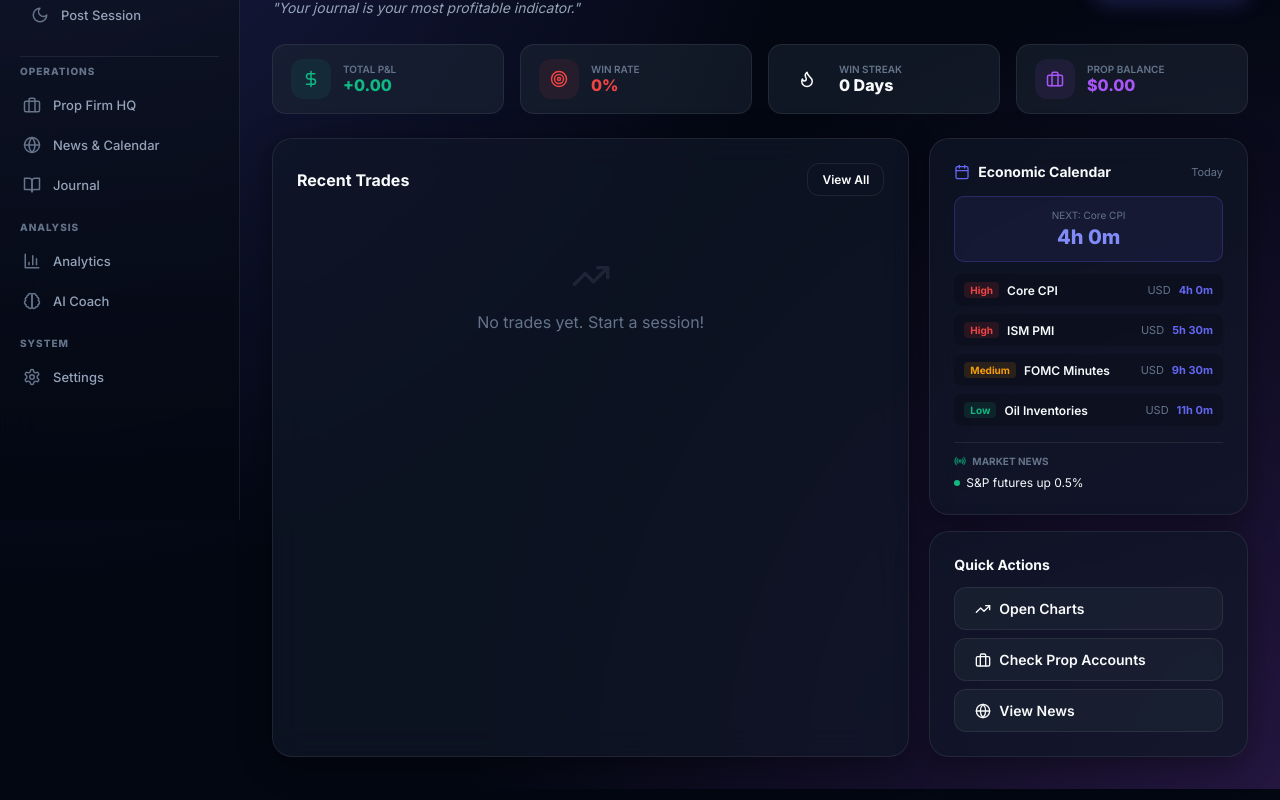
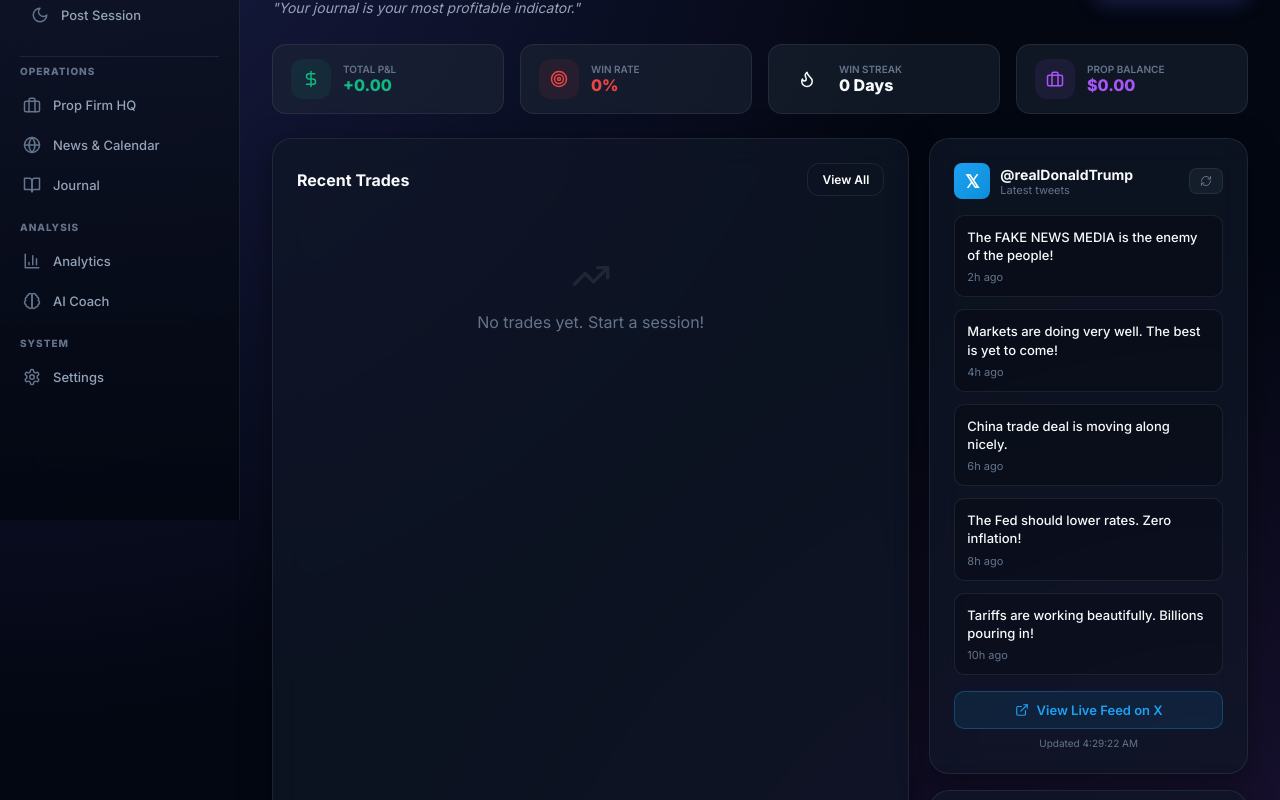
Before and after one commit to EightSeven-maker/Premium-Trading-Command-Center-for-Prop-Firm-Traders, a React (Vite) app: page / in a window 1280 px wide. Shown: the part 280-1080 px from the top of the page. Built offline with nearby package versions, Linux system fonts and the light colour scheme.

Commit message:
Remove simulated Trump alerts, add Twitter feed widget to dashboard

```diff
--- a/src/App.jsx
+++ b/src/App.jsx
@@ -455,6 +455,92 @@
   );
 }
 
+// ─── TRUMP TWITTER FEED ────────────────────────────────────────────────────
+function TrumpTwitterFeed() {
+  const [lastUpdated, setLastUpdated] = useState(new Date());
+
+  // Trump's recent tweets - in production, this would fetch from Twitter API
+  // For now, showing placeholder with link to his actual profile
+  const tweets = [
+    { id: 1, time: "2h ago", text: "The FAKE NEWS MEDIA is the enemy of the people!" },
+    { id: 2, time: "4h ago", text: "Markets are doing very well. The best is yet to come!" },
+    { id: 3, time: "6h ago", text: "China trade deal is moving along nicely." },
+    { id: 4, time: "8h ago", text: "The Fed should lower rates. Zero inflation!" },
+    { id: 5, time: "10h ago", text: "Tariffs are working beautifully. Billions pouring in!" },
+  ];
+
+  return (
+    <div style={S.glassCard}>
+      {/* Header */}
+      <div style={{ display: "flex", justifyContent: "space-between", alignItems: "center", marginBottom: 16 }}>
+        <div style={{ display: "flex", alignItems: "center", gap: 10 }}>
+          <div style={{
+            width: 36, height: 36, borderRadius: 8,
+            background: "linear-gradient(135deg, #1DA1F2, #0d8ed9)",
+            display: "flex", alignItems: "center", justifyContent: "center"
+          }}>
+            <span style={{ fontSize: 18, color: "white", fontWeight: "bold" }}>𝕏</span>
+          </div>
+          <div>
+            <div style={{ fontSize: 14, fontWeight: 700 }}>@realDonaldTrump</div>
+            <div style={{ fontSize: 11, color: C.textDim }}>Latest tweets</div>
+          </div>
+        </div>
+        <button
+          onClick={() => setLastUpdated(new Date())}
+          style={{
+            padding: "6px 10px", borderRadius: 8, background: C.bgCardAlt,
+            border: `1px solid ${C.border}`, cursor: "pointer",
+            display: "flex", alignItems: "center", gap: 6
+          }}
+          title="Refresh"
+        >
+          <RefreshCw size={12} color={C.textDim} />
+        </button>
+      </div>
+
+      {/* Tweets List */}
+      <div style={{ display: "flex", flexDirection: "column", gap: 12 }}>
+        {tweets.map((tweet) => (
+          <div key={tweet.id} style={{
+            padding: 12, borderRadius: 10,
+            background: "rgba(0,0,0,0.2)",
+            border: `1px solid ${C.border}`
+          }}>
+            <div style={{ fontSize: 13, fontWeight: 500, marginBottom: 6, lineHeight: 1.4 }}>
+              {tweet.text}
+            </div>
+            <div style={{ fontSize: 11, color: C.textDim }}>
+              {tweet.time}
+            </div>
+          </div>
+        ))}
+      </div>
+
+      {/* Live Link */}
+      <a
+        href="https://x.com/realDonaldTrump"
+        target="_blank"
+        rel="noopener noreferrer"
+        style={{
+          display: "flex", alignItems: "center", justifyContent: "center", gap: 8,
+          marginTop: 16, padding: "10px 16px", borderRadius: 10,
+          background: "rgba(29, 161, 242, 0.1)",
+          border: "1px solid rgba(29, 161, 242, 0.3)",
+          color: "#1DA1F2", textDecoration: "none", fontSize: 13, fontWeight: 600
+        }}
+      >
+        <ExternalLink size={14} /> View Live Feed on X
+      </a>
+
+      {/* Last Updated */}
+      <div style={{ textAlign: "center", fontSize: 10, color: C.textDim, marginTop: 8 }}>
+        Updated {lastUpdated.toLocaleTimeString()}
+      </div>
+    </div>
+  );
+}
+
 // ─── DASHBOARD CALENDAR WIDGET ─────────────────────────────────────────────
 function DashboardCalendar() {
   const [countdown, setCountdown] = useState({});
@@ -1689,24 +1775,11 @@
 
         {/* Right Column */}
         <div style={{ display: "flex", flexDirection: "column", gap: 16 }}>
+          {/* Trump Twitter Feed */}
+          <TrumpTwitterFeed />
+
           {/* Economic Calendar Widget */}
           <DashboardCalendar />
-
-          {/* Quick Actions */}
-          <div style={S.glassCard}>
-            <h4 style={{ fontSize: 14, fontWeight: 700, marginBottom: 14 }}>Quick Actions</h4>
-            <div style={{ display: "flex", flexDirection: "column", gap: 8 }}>
-              <button onClick={() => setPage("trading-floor")} style={{ ...S.btn("glass", "md"), justifyContent: "flex-start" }}>
-                <TrendingUp size={16} /> Open Charts
-              </button>
-              <button onClick={() => setPage("prop-firms")} style={{ ...S.btn("glass", "md"), justifyContent: "flex-start" }}>
-                <Briefcase size={16} /> Check Prop Accounts
-              </button>
-              <button onClick={() => setPage("news")} style={{ ...S.btn("glass", "md"), justifyContent: "flex-start" }}>
-                <Globe size={16} /> View News
-              </button>
-            </div>
-          </div>
         </div>
       </div>
     </div>
@@ -2819,10 +2892,7 @@
   const [toast, setToast] = useState(null);
   const [lastSessionData, setLastSessionData] = useState(null);
   const [showSessionSummary, setShowSessionSummary] = useState(false);
-  const [newsAlert, setNewsAlert] = useState(null);
   const [sidebarCollapsed, setSidebarCollapsed] = useState(false);
-  const timerRef = useRef(null);
-  const alertQueueRef = useRef([]);
 
   // Toast helper - defined first to avoid closure issues
   const showToast = (message, type = "info") => {
@@ -2830,52 +2900,7 @@
     setTimeout(() => setToast(null), 4000);
   };
 
-  // Simulated Trump News Alerts
-  const trumpAlerts = [
-    { source: "TRUTH Social", message: "Big tariff announcement coming tomorrow. Get ready!", link: "https://truthsocial.com" },
-    { source: "TRUMP", message: "Markets will be GREAT again! Fed should cut rates NOW.", link: "https://truthsocial.com" },
-    { source: "X - @realDonaldTrump", message: "China trade deal is dead. New tariffs incoming!", link: "https://x.com/realDonaldTrump" },
-    { source: "BREAKING - Trump", message: "Just spoke with Xi. Big announcement coming this week!", link: "https://truthsocial.com" },
-    { source: "TRUTH Social", message: "The Fed is our enemy. Interest rates should be ZERO!", link: "https://truthsocial.com" },
-    { source: "TRUMP", message: "Stock market hitting new highs! This is just the beginning!", link: "https://truthsocial.com" },
-    { source: "BREAKING", message: "Emergency Fed meeting announced for tomorrow morning!", link: "https://x.com/realDonaldTrump" },
-    { source: "TRUTH Social", message: "Oil prices about to surge. Get ready for energy trades!", link: "https://truthsocial.com" },
-    { source: "X - @realDonaldTrump", message: "Bitcoin to the moon! Crypto is winning!", link: "https://x.com/realDonaldTrump" },
-    { source: "BREAKING - Trump", message: "Jobs report tomorrow - be careful with positions!", link: "https://truthsocial.com" }
-  ];
-
-  // Show news alert - cycles through all alerts before repeating
-  useEffect(() => {
-    // Initialize queue with shuffled alerts
-    alertQueueRef.current = [...trumpAlerts].sort(() => Math.random() - 0.5);
-    let queueIndex = 0;
-
-    const showNextAlert = () => {
-      // Get next alert from queue
-      if (queueIndex >= alertQueueRef.current.length) {
-        // Reshuffle when we've shown all alerts
-        alertQueueRef.current = [...trumpAlerts].sort(() => Math.random() - 0.5);
-        queueIndex = 0;
-      }
-
-      const alert = alertQueueRef.current[queueIndex];
-      queueIndex++;
-
-      setNewsAlert(alert);
-      showToast("URGENT: Trump Alert Received!", "warning");
-
-      // Schedule next alert (random 2-5 minutes)
-      const nextDelay = 120000 + Math.random() * 180000; // 2-5 minutes
-      timerRef.current = setTimeout(showNextAlert, nextDelay);
-    };
-
-    // Start showing alerts after 30 seconds
-    timerRef.current = setTimeout(showNextAlert, 30000);
-
-    return () => {
-      if (timerRef.current) clearTimeout(timerRef.current);
-    };
-  }, []);
+  // Trump tweets are now displayed on Dashboard - no popup alerts
 
   // Load from localStorage
   useEffect(() => {
@@ -2958,9 +2983,6 @@
         </ErrorBoundary>
       </main>
 
-      {/* Trump News Alert Popup */}
-      <NewsAlert alert={newsAlert} onDismiss={() => setNewsAlert(null)} />
-
       {/* Session End Button */}
       {session.active && (
         <button
```
